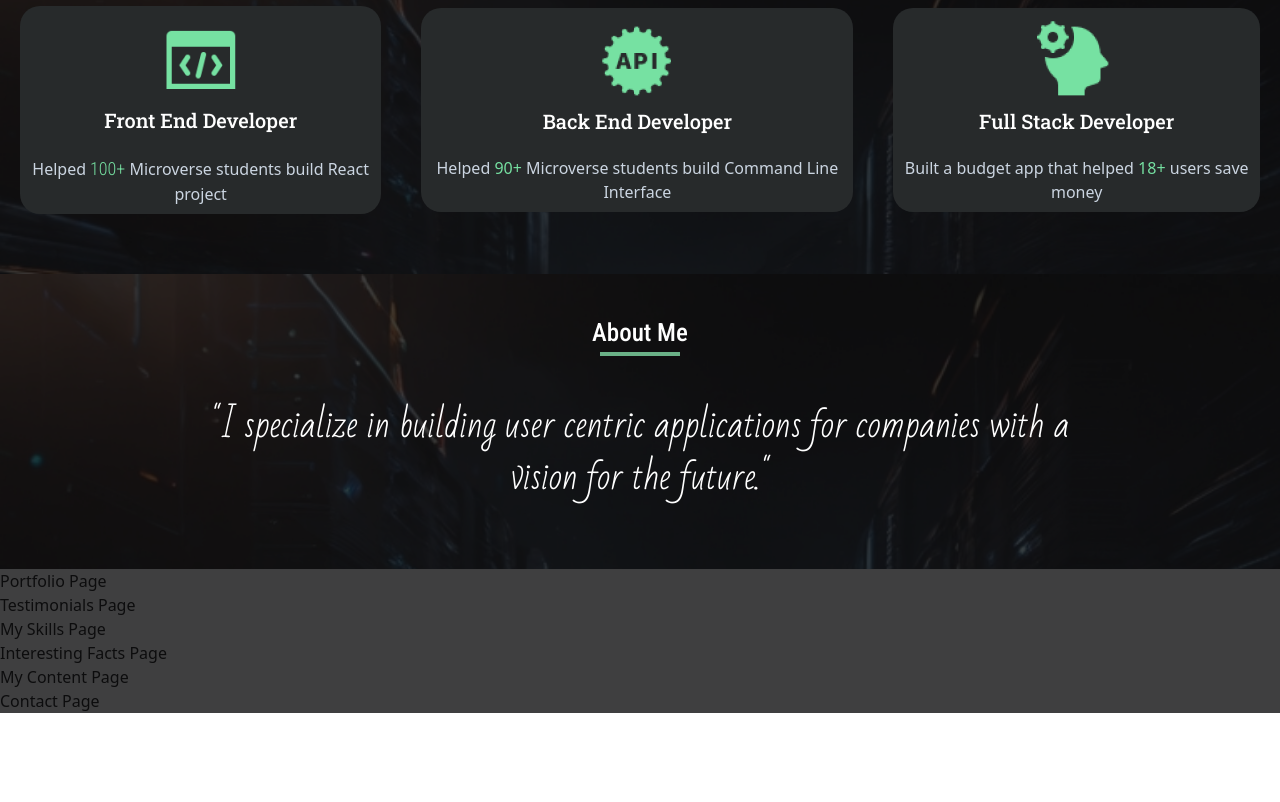
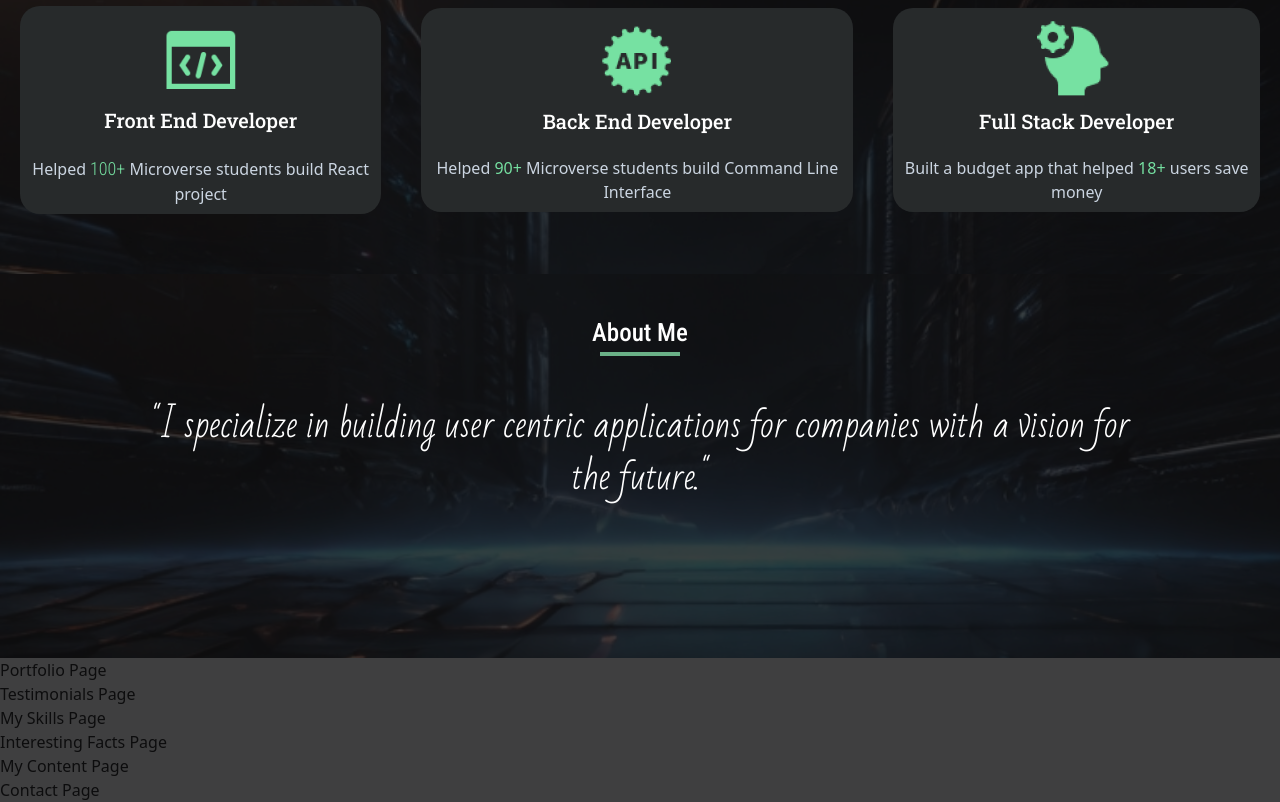
Before and after one commit to Ayokunnumi1/ayokunnumi-portfolio, a JavaScript app: page / in a window 1280 px wide. Shown: the part 906-1708 px from the top of the page. Before the commit the page ends 1619 px from the top, so only its background shows below. Built offline with nearby package versions, Linux system fonts and the light colour scheme; the HTML template or start-up script is replaced by a standard one.

Commit message:
Adjust background image for all screen sizes

```diff
--- a/src/component/About.js
+++ b/src/component/About.js
@@ -2,7 +2,7 @@ import "../styles/about.css"
 
 const About = () => {
     return (
-      <section className="bg-home-pg-bg-image bg-no-repeat bg-cover text-white p-10">
+      <section className="bg-home-pg-bg-image bg-no-repeat bg-cover text-white w-screen sm:h-506 md:h-96 bg-center bg-[100% auto] py-10">
         <div className="relative z-10 flex flex-col justify-center items-center gap-5">
           <div className="flex flex-col items-center">
             <h3 className="about_me_heading">About Me</h3>
```
